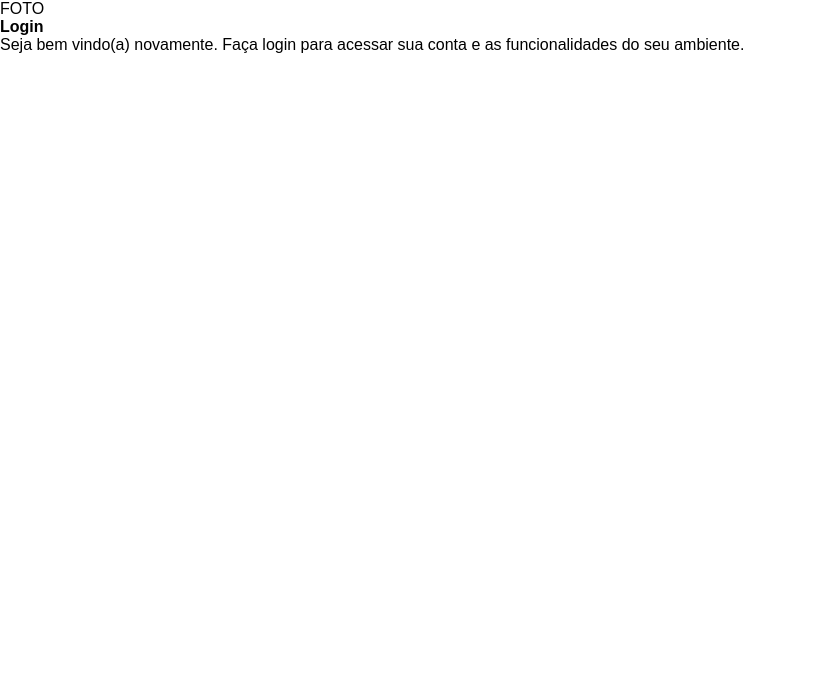
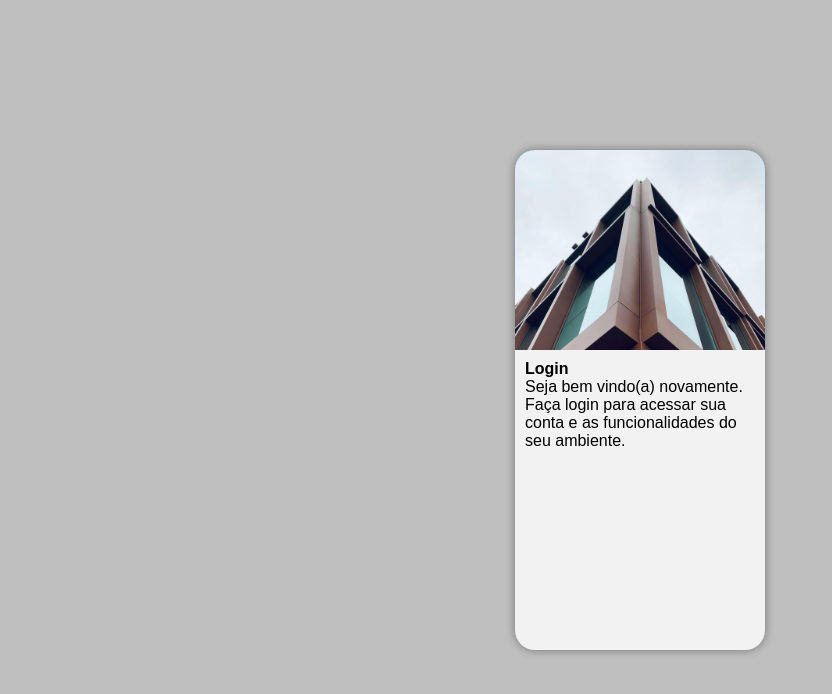
Before and after one commit to sergio-ramon/projeto-login, a plain HTML site: page index.html in a window 1280 px wide. Shown: the whole page, without its empty margins (0-832 px from the left). Drawn offline with Linux system fonts and the light colour scheme.

Commit message:
Criação da base

```diff
--- a/estilos/style.css
+++ b/estilos/style.css
@@ -24,4 +24,49 @@
 
     margin: 0;
     padding: 0;
+    box-sizing: border-box;
 }
+
+body, html {
+    background-color: var(--cinza);
+
+    height: 100vh;
+    width: 100vw;
+}
+
+main {
+    position: relative;
+
+    height: 100vh;
+    width: 100vw;
+
+    margin: auto;
+}
+
+section#login {
+    position: absolute;
+    top: 50%;
+    left: 50%;
+    transform: translate(-50%, -50%);
+    overflow: hidden;
+
+    background-color: var(--branco);
+    box-shadow: 0px 0px 10px rgba(0, 0, 0, 0.4);
+
+    width: 250px;
+    height: 500px;
+    border-radius: 20px;
+}
+
+section#login > div#img {
+    display: block;
+    background: var(--azul-clarinho) url(../imagens/pexels-david-underland-3523621.jpg) no-repeat;
+    background-size: cover;
+    height: 200px;
+}
+
+section#login > div#form {
+    display: block;
+    padding: 10px;
+
+}
--- a/index.html
+++ b/index.html
@@ -9,9 +9,7 @@
 <body>
     <main>
         <section id="login">
-            <div id="img">
-                FOTO
-            </div>
+            <div id="img"></div>
             <div id="form">
                 <h1>Login</h1>
                 <p>Seja bem vindo(a) novamente. Faça login para acessar sua conta e as funcionalidades do seu ambiente.</p>
```
